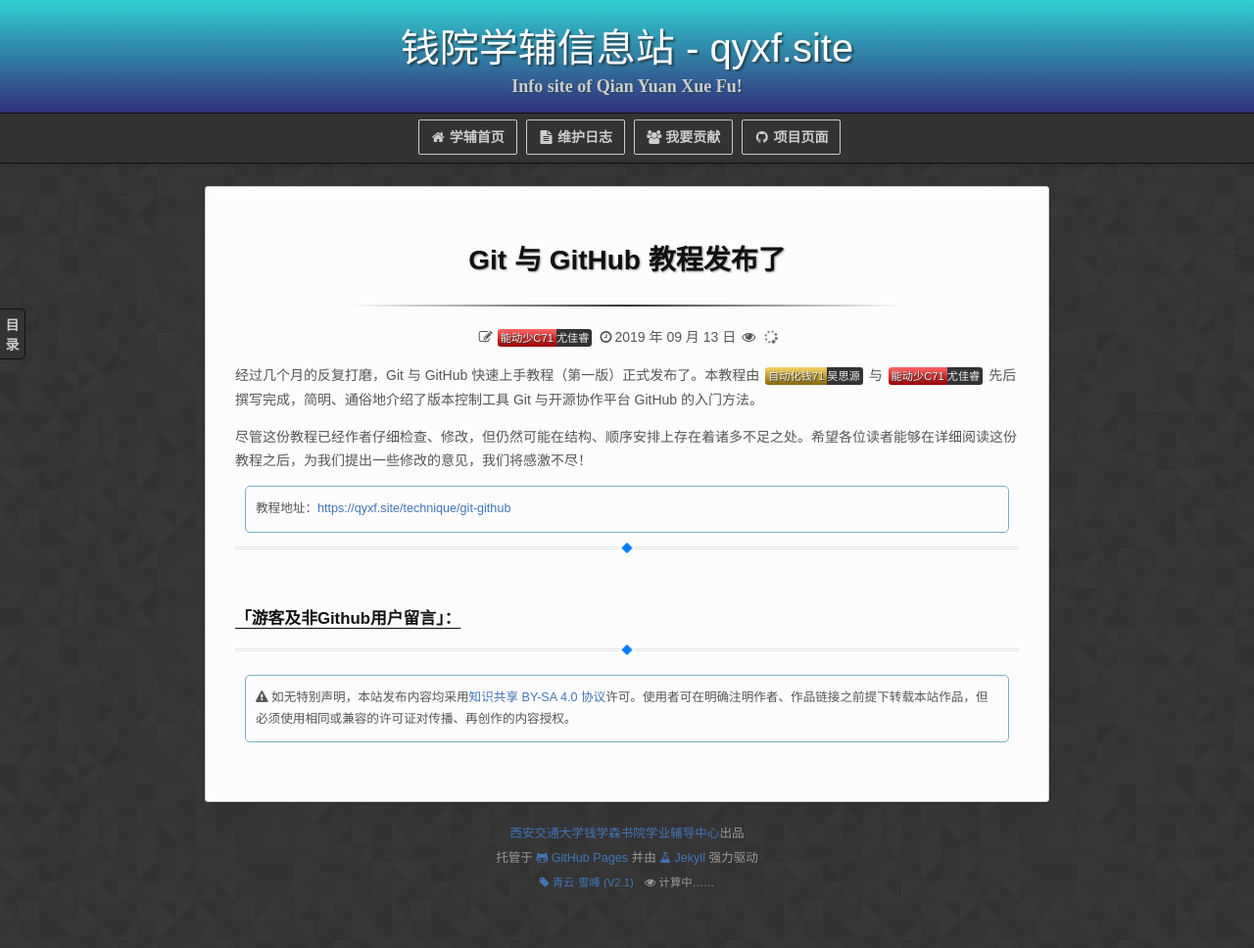
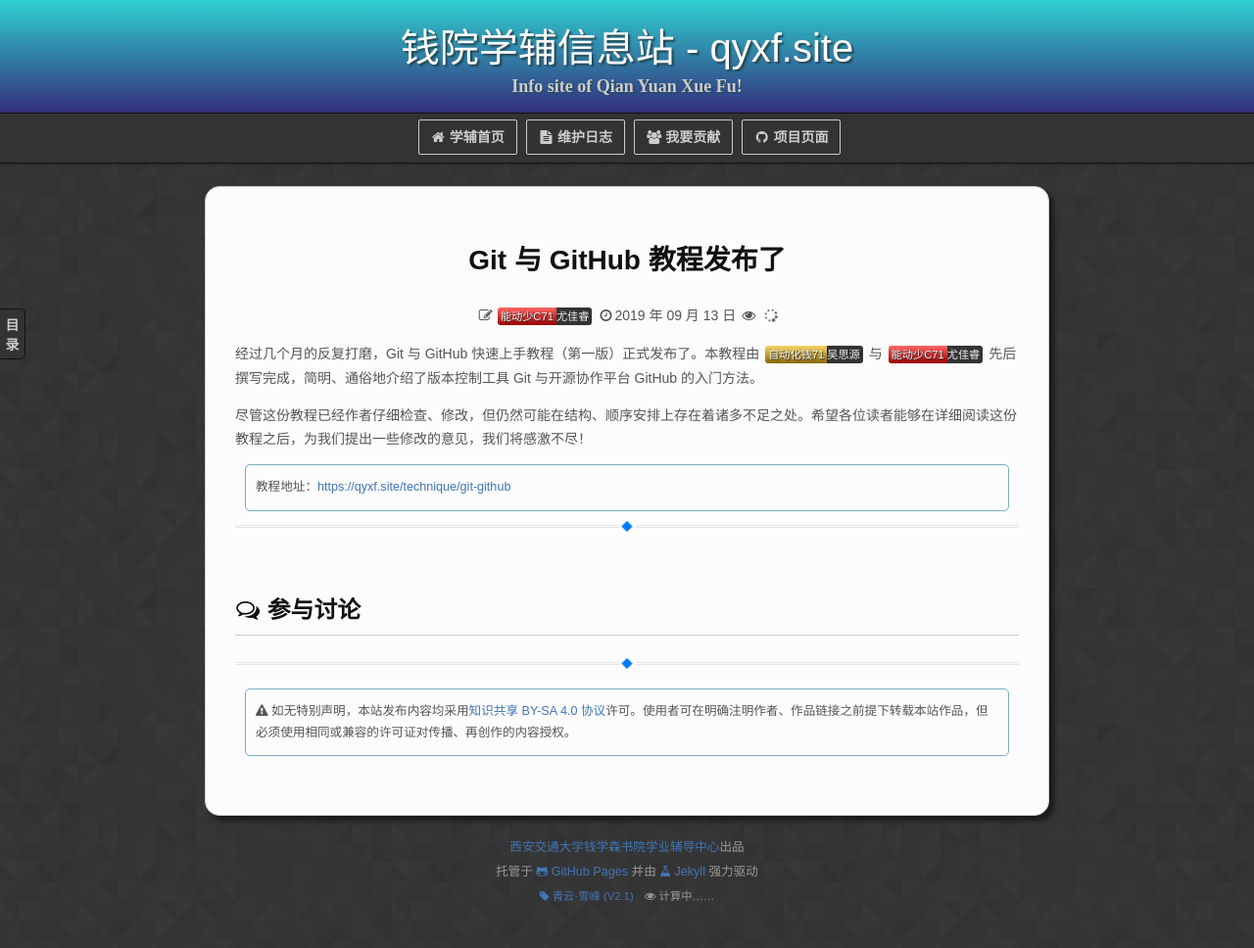
Before and after one commit to qyxf/qyxf.github.io, a Jekyll site: the page built from _posts/2019-09-13-git-github-tutorial.md, in a window 1280 px wide. Shown: the whole page at 98% size. Built offline with Jekyll 4.4.1, drawn with Linux system fonts in a browser that asks for light colours; some web fonts are replaced; our own code applies the rules of GitHub Pages for plain Markdown files; comment, search, counter and statistics services are not loaded.

Commit message:
Minor improvements on style
Former-commit-id: 6d0319cc11a0bbea9e6045e519f5dd09eaa3bcae

```diff
--- a/_includes/valine_comments.html
+++ b/_includes/valine_comments.html
@@ -1,5 +1,5 @@
 <br>
-<h4 align="left">「游客及非Github用户留言」：</h4>
+<h2><i class='fa fa-comments-o'></i> 参与讨论</h2>
 <div id="comments"></div>
     <!--Leancloud 操作库:-->
     <script src="//cdn1.lncld.net/static/js/3.0.4/av-min.js"></script>
--- a/_sass/leap-month.scss
+++ b/_sass/leap-month.scss
@@ -109,11 +109,7 @@
   outline: none;
   height: 11px;
   background: transparent url('../images/hr.gif') center center repeat-x;
-  margin: 0 0 20px;
-  &.heading {
-    height: 2px;
-    background-image: linear-gradient(to right, #fbfbfb 15%, #333333 50%, #fbfbfb 85%);
-  } }
+  margin: 0 0 20px; }
 
 header {
   padding: 25px 20px 40px 20px;
@@ -215,11 +211,9 @@
   margin-top: 190px;
   position: relative;
   background: $section-color;
-  border-radius: 3px;
+  border-radius: 15px;
   border: 1px solid $light-border-color;
-  box-shadow: 0px 1px 2px rgba(0,0,0,.09),
-              inset 0px 0px 2px 2px rgba(255,255,255,.5),
-              inset 0 0 5px 5px rgba(255,255,255,.4);
+  box-shadow: 5px 5px 5px rgba(0, 0, 0, .5);
   @media print, screen and (max-width: 1060px) {
     float: none;
     border:1px solid #e5e5e5;
@@ -238,7 +232,6 @@
     + h3, + h4 {
       padding-top: 0; }}
   h1 {
-      text-shadow: 1px 1px 2px rgba(0, 0, 0, 0.4);
       text-align: center;
       white-space: pre-wrap;
       padding-top: 0.8em; }
--- a/assets/js/main.js
+++ b/assets/js/main.js
@@ -31,7 +31,6 @@
   $("#nav-wrapper").css("display", "block");
 
   $(".footnotes ol").prepend("<h2>注释</h2>");
-  $("section h1").after("<hr class='heading'>");
   pangu.spacingPage();
 
   $("nav ul").append("<li class='tag-H2'><a href='#'><i class='fa fa-home'></i> 返回顶部</a></li>");
```
